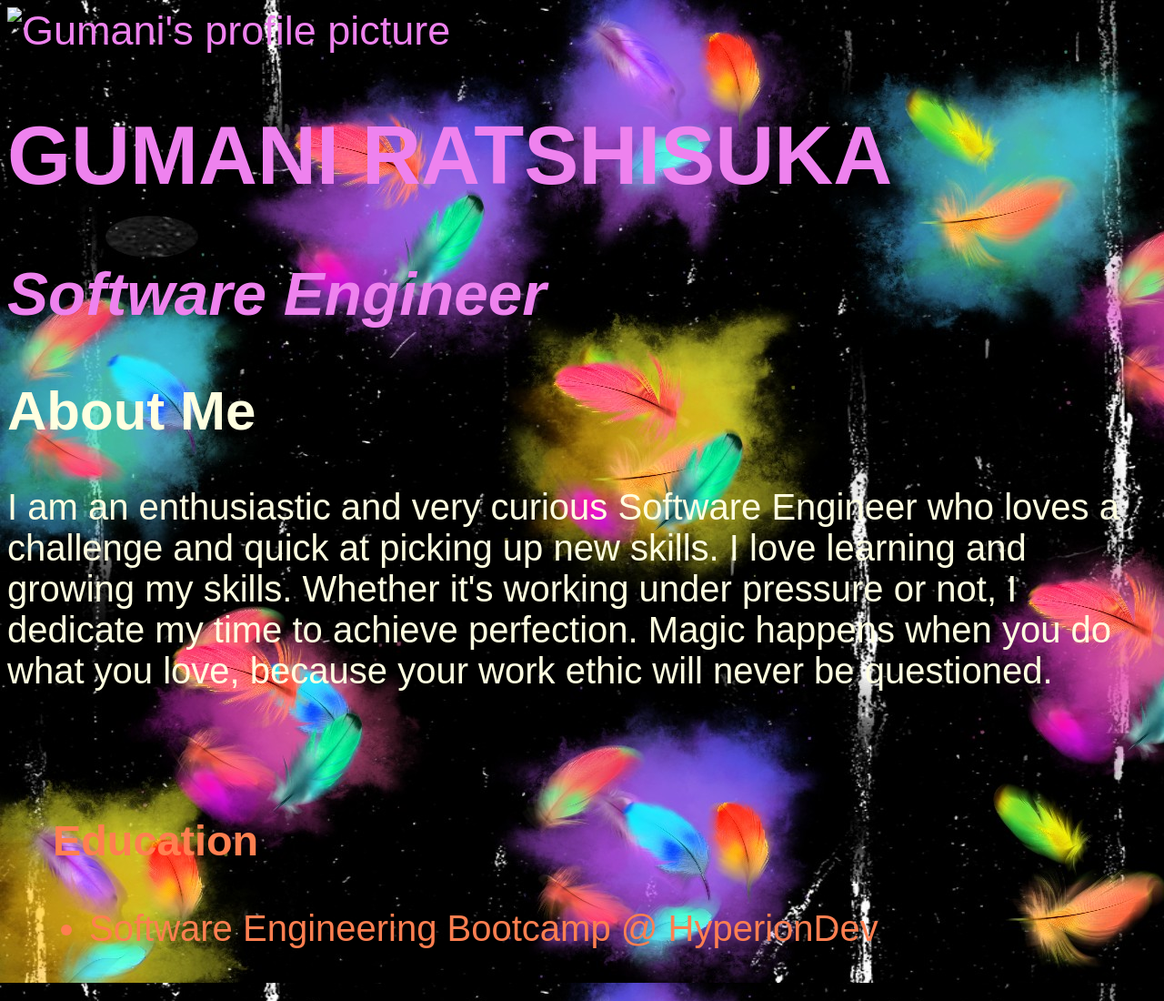
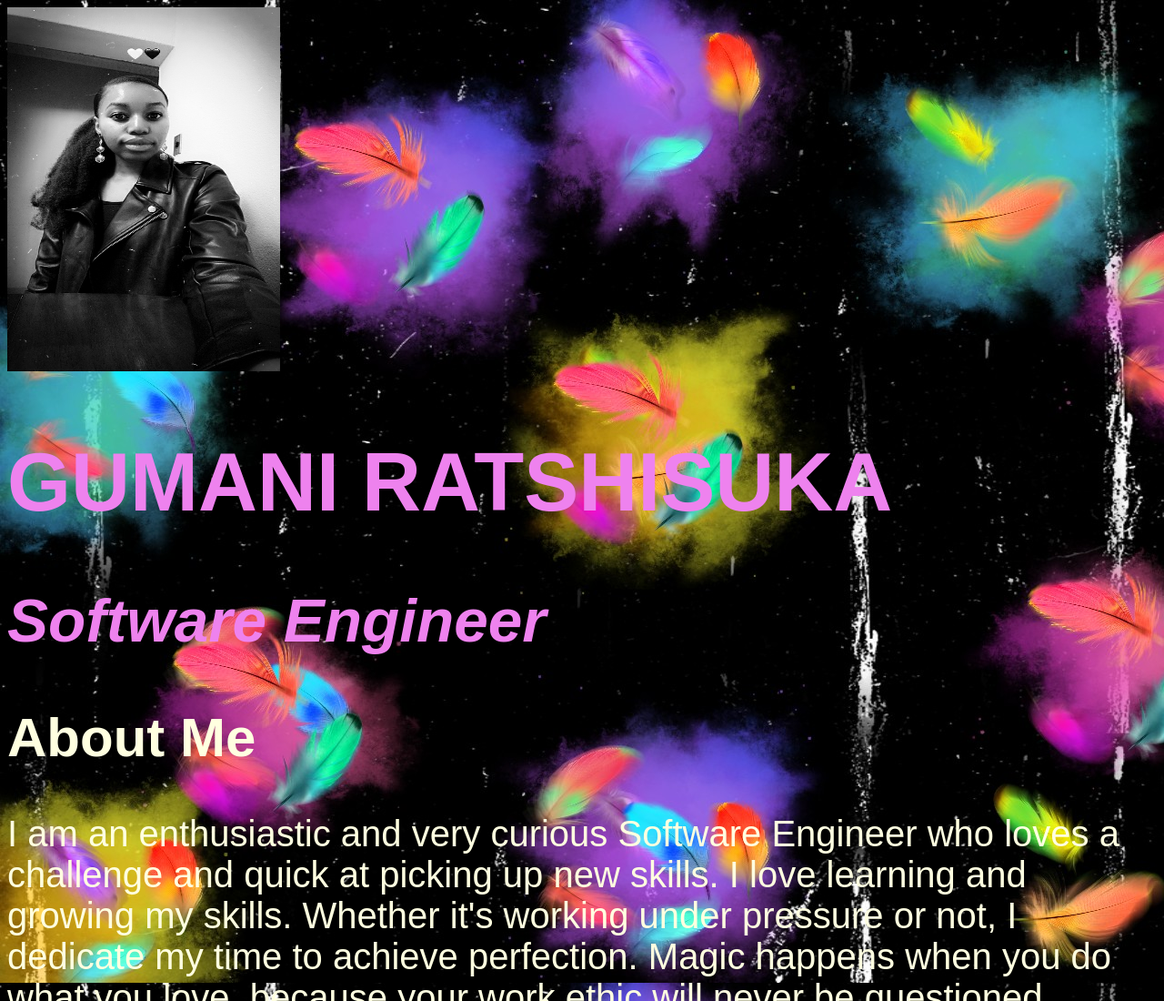
Before and after one commit to Gumie22/Gumani-Ratshisuka-resume, a plain HTML site: page index.html in a window 1280 px wide. Shown: the top 1100 px of the page at 91% size. Drawn offline with Linux system fonts and the light colour scheme; files whose address does not match are found by name.

Commit message:
Update index.html

```diff
--- a/index.html
+++ b/index.html
@@ -6,7 +6,7 @@
 		<link rel="stylesheet" type="text/css" href="style.css">
 	</head>
 	<body>
-			<img src="images/Gumani.jpg"
+			<img src="Gumani.jpg"
 				width ="300"
 				height="400"
 				alt="Gumani's profile picture">
```
